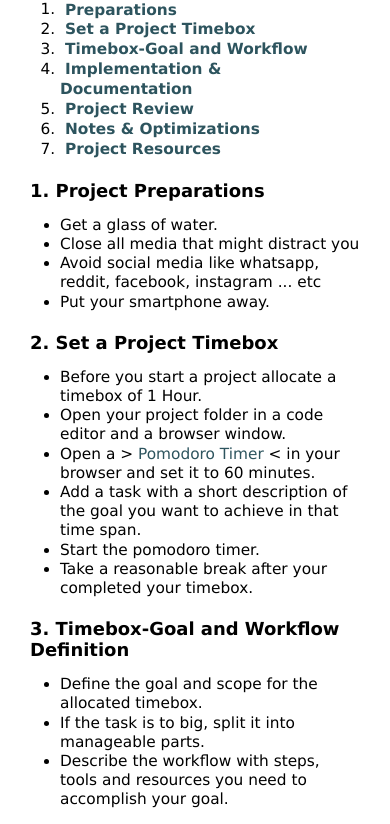
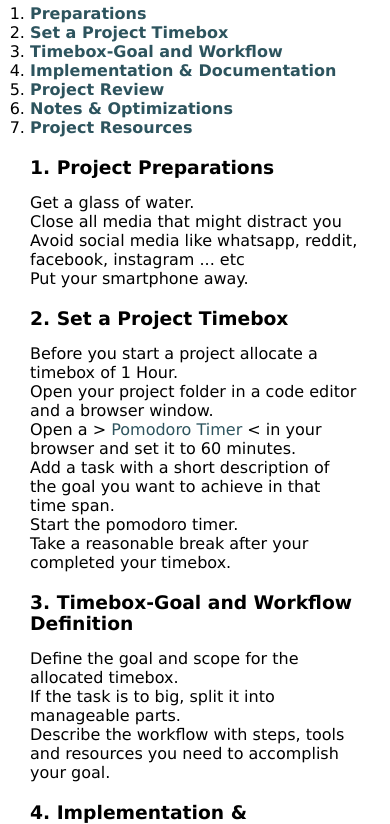
Before and after one commit to TheMunkyHive/TheMunkyHive.github.io, a plain HTML site: page dev/project-planning-roadmap/index.html in a window 390 px wide. Shown: the part 292-1116 px from the top of the page. Drawn offline with Linux system fonts and the light colour scheme.

Commit message:
Changed responsive styles in main.css

```diff
--- a/dev/css/main.css
+++ b/dev/css/main.css
@@ -7,27 +7,30 @@
 body {
     font-family: Verdana,sans-serif;
     font-size: 0.96em;
-    background-color: #fff;
-    color: #000;
 }
 
 ul, ol {
-    list-style-type: none;
+    list-style: none;
     margin-block-start: 0;
     margin-block-end: 0;
     margin-inline-start: 0;
     margin-inline-end: 0;
     padding-inline-start: 0;
     padding-inline-end: 0;
+
 }
 
-a, a:link, a:visited, a:active {
+li {
+    list-style-type: none;
+}
+a:link, a:visited, a:active {
     text-decoration: none;
+    background-color: #fff;
     color: #2d545e;
 }
 
 a:link:hover, a:visited:hover, a:active:hover {
-    background-color: #2d545e;
+    background-color: #2f6f7f;
     color: #fff;
 }
 
@@ -59,6 +62,7 @@ a:link:hover, a:visited:hover, a:active:hover {
 
 li.menu-link a.link {
     color: #fff;
+    background-color: #2d545e;
     font-weight: bold;
 }
 
@@ -87,19 +91,16 @@ li.menu-link a.link {
 
 /* ToC Link Section */
 
-ul.toc-list {
-    list-style-type: decimal;
-    /* Shifting list indention to the right */
-    padding-left: 30px;
+ol.toc-list {
+    padding-left: 20px;
 }
 
 li.toc {
-    line-height: 1.3em;
+    list-style-type: decimal;
 }
 
 li.toc a.toc-link {
-    font-weight: bold;
-    padding: 2.5px 5px;
+        font-weight: bold;
 }
 
 .content-header {
@@ -110,22 +111,6 @@ li.toc a.toc-link {
     padding-bottom: 20px;
 }
 
-/* Section Content */
-
-ul.section-list {
-    list-style-type: disc;
-    /* Shifting list indention to the right */
-    padding-left: 30px;
-}
-
-li.section-item {
-    line-height: 1.25em;
-}
-
-li.section-item > p {
-    margin-bottom: 3px;
-}
-
 /* Footer */
 
 .container-footer {
@@ -133,8 +118,11 @@ li.section-item > p {
     color: #fff;
 }
 
-.container-footer > .footer-branding {
+.container-footer>.footer-branding {
     text-align: center;
+}
+
+.footer-branding {
     padding: 25px;
 }
 
@@ -146,7 +134,14 @@ li.section-item > p {
     display: none;
 } */
 
-.success {
-    background-color: #24c324;
-    color: #fff;
+@media(max-width: 768px) {
+    body {
+        font-size: 1em;
+    }
+
+    a:link:hover, a:visited:hover, a:active:hover {
+        background-color: #fff;
+        color: #2f6f7f;
+    }
+
 }
--- a/dev/project-management/css/main.css
+++ b/dev/project-management/css/main.css
@@ -23,13 +23,14 @@ ul, ol {
 li {
     list-style-type: none;
 }
-a, a:link, a:visited, a:active {
+a:link, a:visited, a:active {
     text-decoration: none;
+    background-color: #fff;
     color: #2d545e;
 }
 
-a, a:link:hover, a:visited:hover, a:active:hover {
-    background-color: #2d545e;
+a:link:hover, a:visited:hover, a:active:hover {
+    background-color: #2f6f7f;
     color: #fff;
 }
 
@@ -61,6 +62,7 @@ a, a:link:hover, a:visited:hover, a:active:hover {
 
 li.menu-link a.link {
     color: #fff;
+    background-color: #2d545e;
     font-weight: bold;
 }
 
@@ -95,12 +97,10 @@ ol.toc-list {
 
 li.toc {
     list-style-type: decimal;
-    line-height: 1.3em;
 }
 
 li.toc a.toc-link {
         font-weight: bold;
-        padding: 2.5px 5px;
 }
 
 .content-header {
@@ -134,10 +134,14 @@ li.toc a.toc-link {
     display: none;
 } */
 
-@media(min-width: 768px) {
-    a, a:link:hover, a:visited:hover, a:active:hover {
-        background-color: inherit;
-        color: inherit;
+@media(max-width: 768px) {
+    body {
+        font-size: 1em;
+    }
+
+    a:link:hover, a:visited:hover, a:active:hover {
+        background-color: #fff;
+        color: #2f6f7f;
     }
 
 }
--- a/dev/project-planning-roadmap/css/main.css
+++ b/dev/project-planning-roadmap/css/main.css
@@ -7,27 +7,30 @@
 body {
     font-family: Verdana,sans-serif;
     font-size: 0.96em;
-    background-color: #fff;
-    color: #000;
 }
 
 ul, ol {
-    list-style-type: none;
+    list-style: none;
     margin-block-start: 0;
     margin-block-end: 0;
     margin-inline-start: 0;
     margin-inline-end: 0;
     padding-inline-start: 0;
     padding-inline-end: 0;
+
 }
 
-a, a:link, a:visited, a:active {
+li {
+    list-style-type: none;
+}
+a:link, a:visited, a:active {
     text-decoration: none;
+    background-color: #fff;
     color: #2d545e;
 }
 
 a:link:hover, a:visited:hover, a:active:hover {
-    background-color: #2d545e;
+    background-color: #2f6f7f;
     color: #fff;
 }
 
@@ -59,6 +62,7 @@ a:link:hover, a:visited:hover, a:active:hover {
 
 li.menu-link a.link {
     color: #fff;
+    background-color: #2d545e;
     font-weight: bold;
 }
 
@@ -87,19 +91,16 @@ li.menu-link a.link {
 
 /* ToC Link Section */
 
-ul.toc-list {
-    list-style-type: decimal;
-    /* Shifting list indention to the right */
-    padding-left: 30px;
+ol.toc-list {
+    padding-left: 20px;
 }
 
 li.toc {
-    line-height: 1.3em;
+    list-style-type: decimal;
 }
 
 li.toc a.toc-link {
-    font-weight: bold;
-    padding: 2.5px 5px;
+        font-weight: bold;
 }
 
 .content-header {
@@ -110,22 +111,6 @@ li.toc a.toc-link {
     padding-bottom: 20px;
 }
 
-/* Section Content */
-
-ul.section-list {
-    list-style-type: disc;
-    /* Shifting list indention to the right */
-    padding-left: 30px;
-}
-
-li.section-item {
-    line-height: 1.25em;
-}
-
-li.section-item > p {
-    margin-bottom: 3px;
-}
-
 /* Footer */
 
 .container-footer {
@@ -133,8 +118,11 @@ li.section-item > p {
     color: #fff;
 }
 
-.container-footer > .footer-branding {
+.container-footer>.footer-branding {
     text-align: center;
+}
+
+.footer-branding {
     padding: 25px;
 }
 
@@ -146,7 +134,14 @@ li.section-item > p {
     display: none;
 } */
 
-.success {
-    background-color: #24c324;
-    color: #fff;
+@media(max-width: 768px) {
+    body {
+        font-size: 1em;
+    }
+
+    a:link:hover, a:visited:hover, a:active:hover {
+        background-color: #fff;
+        color: #2f6f7f;
+    }
+
 }
```
Also changed, not shown: dev/project-management/index.html (+1 -1 lines).
